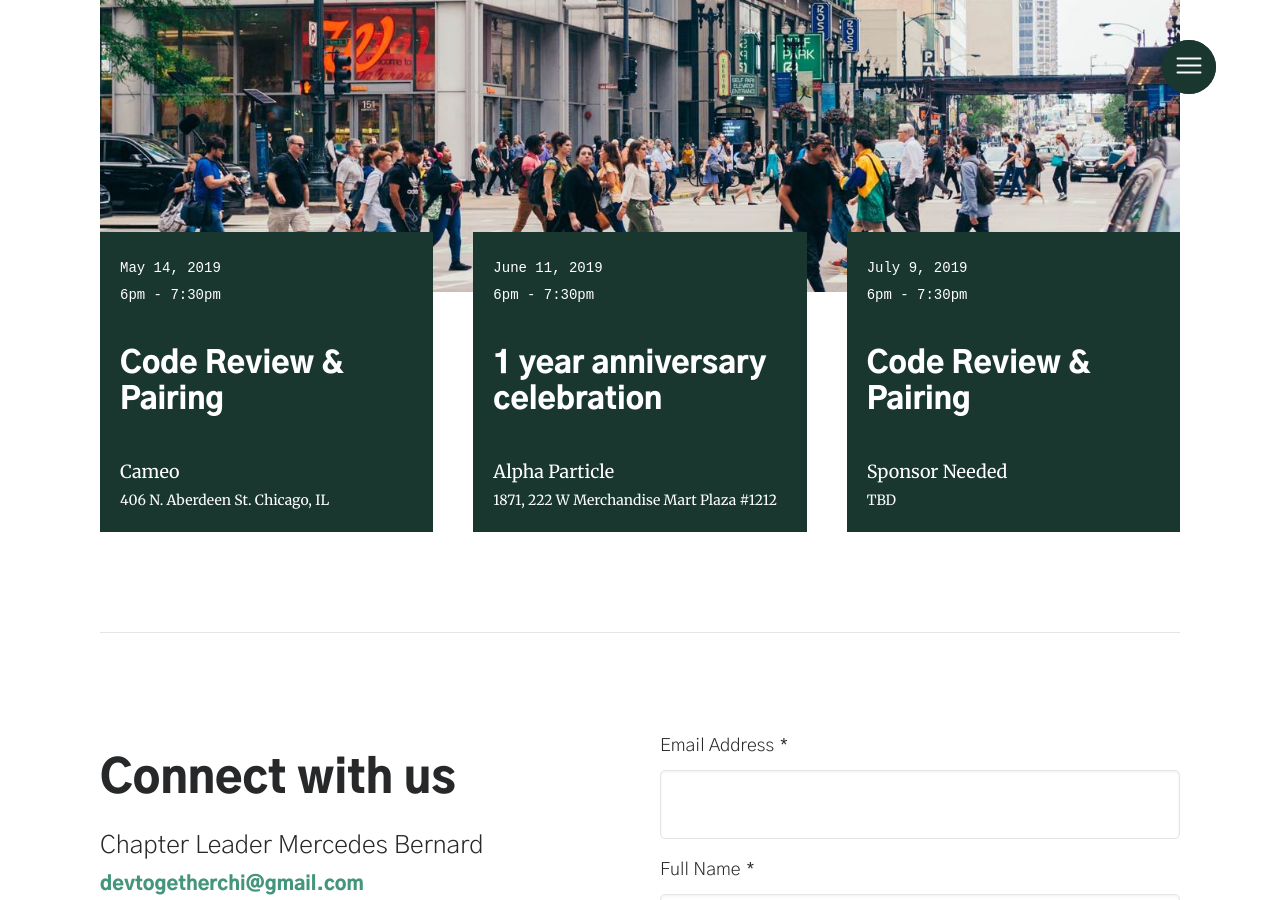
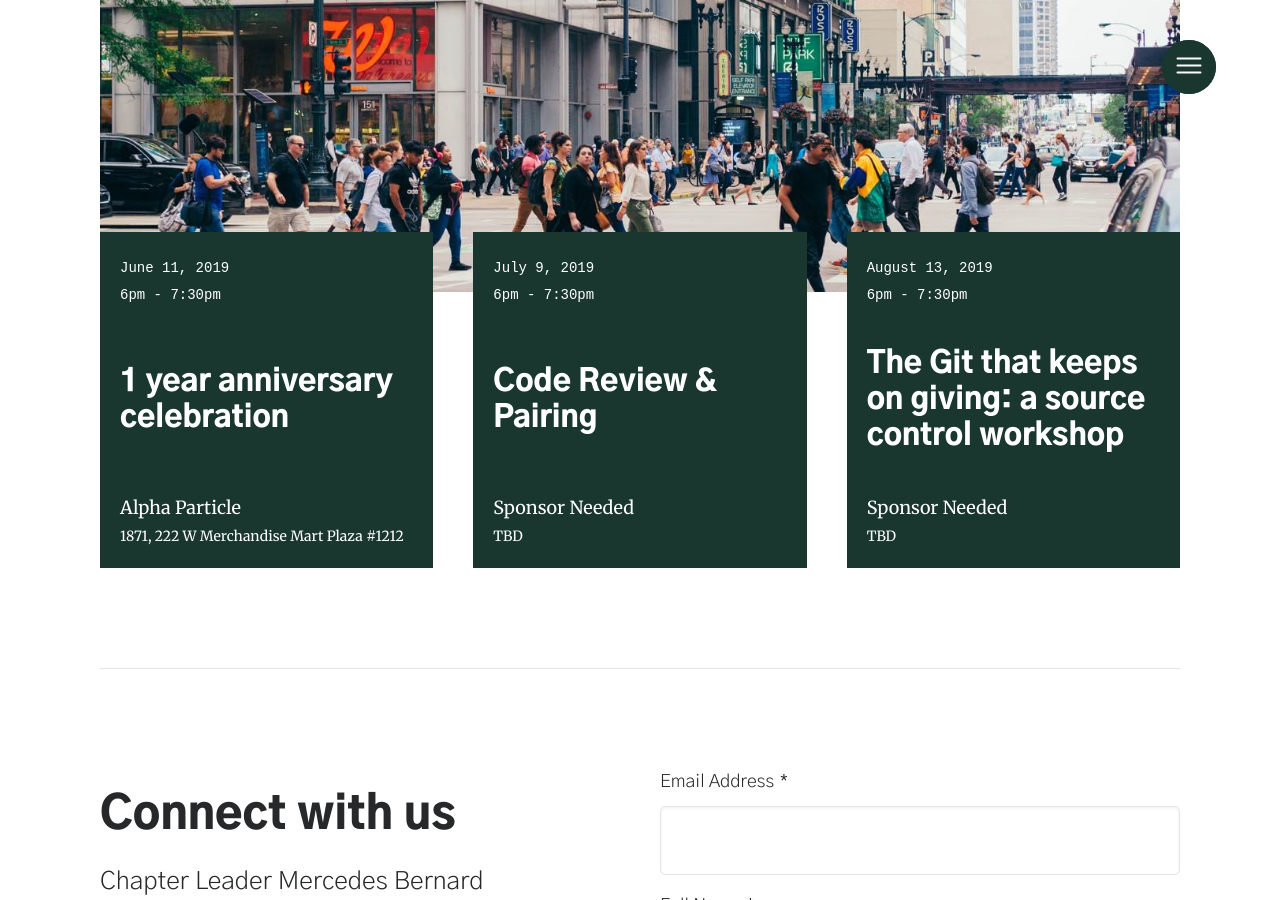
Before and after one commit to mercedesb/dev-together, a Jekyll site: the page built from docs/chapters/chicago.html, in a window 1280 px wide and 900 px high, scrolled down 467 px. Built offline with Jekyll 4.4.1, drawn with Linux system fonts in a browser that asks for light colours; some web fonts are replaced.

Commit message:
updated events and may event recap

```diff
--- a/docs/_data/events.json
+++ b/docs/_data/events.json
@@ -1,13 +1,4 @@
 [
-  {
-    "chapter": "Chi",
-    "name": "Code Review & Pairing",
-    "displayDate": "May 14, 2019",
-    "date": "2019-05-14",
-    "time": "6pm - 7:30pm",
-    "sponsor": "Cameo",
-    "location": "406 N. Aberdeen St. Chicago, IL"
-  },
   {
     "chapter": "Chi",
     "name": "1 year anniversary celebration",
@@ -22,6 +13,15 @@
     "name": "Code Review & Pairing",
     "displayDate": "July 9, 2019",
     "date": "2019-07-09",
+    "time": "6pm - 7:30pm",
+    "sponsor": "Sponsor Needed",
+    "location": "TBD"
+  },
+  {
+    "chapter": "Chi",
+    "name": "The Git that keeps on giving: a source control workshop",
+    "displayDate": "August 13, 2019",
+    "date": "2019-08-13",
     "time": "6pm - 7:30pm",
     "sponsor": "Sponsor Needed",
     "location": "TBD"
```
Also changed, not shown: docs/_posts/2019-05-15-may-event-recap.md (added, +20 -0 lines).
